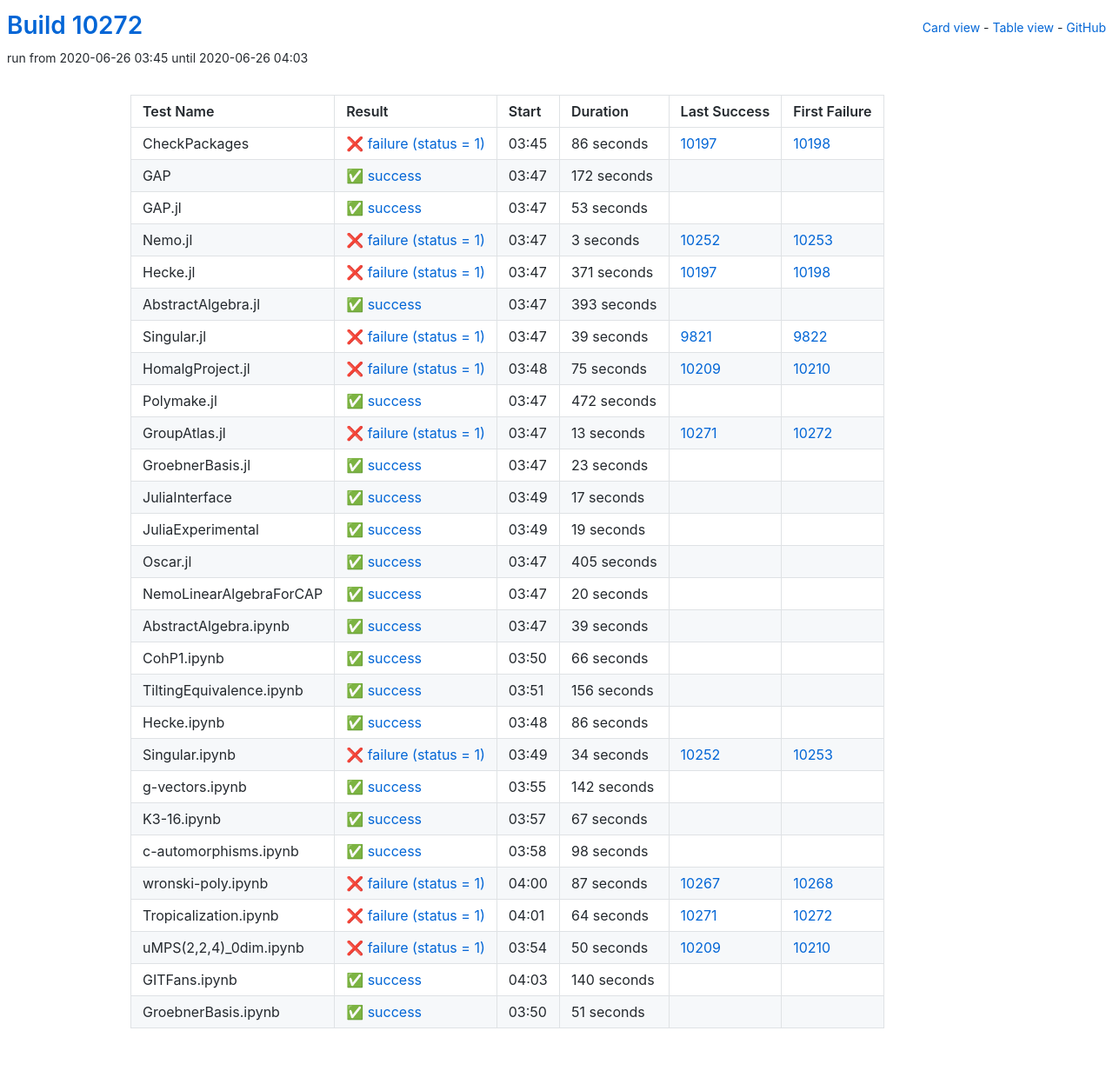
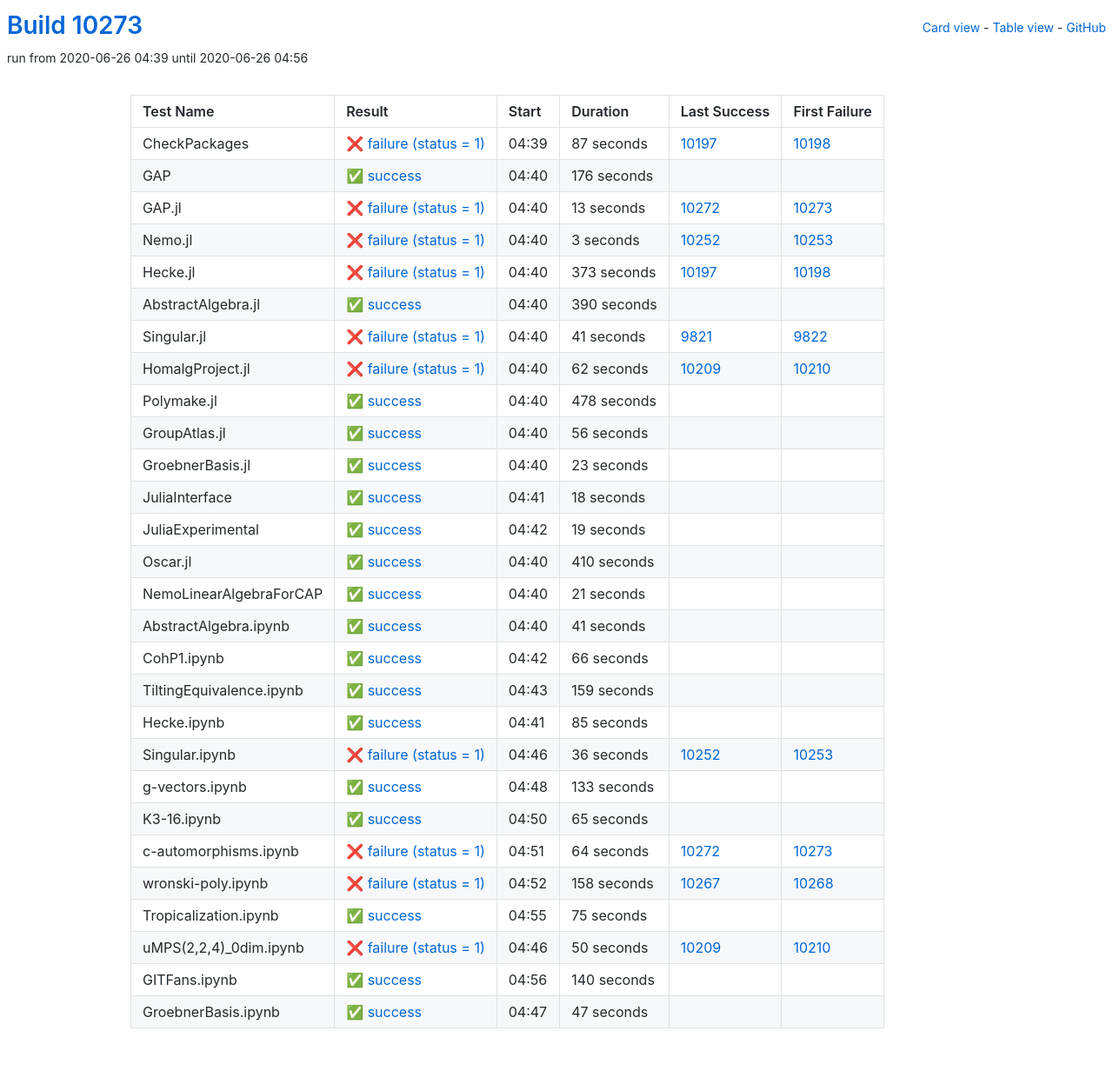
Before and after one commit to oscar-system/oscar-ci-status, a Jekyll site: the page built from table.html, in a window 1280 px wide. Shown: the whole page at 87% size. Built offline with Jekyll 4.4.1, drawn with Linux system fonts in a browser that asks for light colours.

Commit message:
Build #10273

```diff
--- a/_data/ci.yml
+++ b/_data/ci.yml
@@ -1,6 +1,6 @@
 ---
-build: 10272
-build_url: https://oscarci.mathematik.uni-kl.de/job/oscar/10272/
+build: 10273
+build_url: https://oscarci.mathematik.uni-kl.de/job/oscar/10273/
 job: oscar
 organization: oscar-system
 repo: oscar-ci-status
@@ -8,44 +8,44 @@
 tests:
 - name: CheckPackages
   id: checkpackages
-  log: https://oscarci.mathematik.uni-kl.de/job/oscar/10272/artifact/logs/build-10272/CheckPackages.log
-  start: 2020-06-26 03:45
+  log: https://oscarci.mathematik.uni-kl.de/job/oscar/10273/artifact/logs/build-10273/CheckPackages.log
+  start: 2020-06-26 04:39
   success: false
   exitcode: 1
   status: failure
-  duration: 86
+  duration: 87
   last_success: 10197
   last_success_url: https://oscarci.mathematik.uni-kl.de/job/oscar/10197/
   first_failure: 10198
   first_failure_url: https://oscarci.mathematik.uni-kl.de/job/oscar/10198/
 - name: GAP
   id: gap
-  log: https://oscarci.mathematik.uni-kl.de/job/oscar/10272/artifact/logs/build-10272/GAP.log
-  start: 2020-06-26 03:47
+  log: https://oscarci.mathematik.uni-kl.de/job/oscar/10273/artifact/logs/build-10273/GAP.log
+  start: 2020-06-26 04:40
   success: true
   exitcode: 0
   status: success
-  duration: 172
+  duration: 176
   last_success: false
   last_success_url:
   first_failure: false
   first_failure_url:
 - name: GAP.jl
   id: gap-jl
-  log: https://oscarci.mathematik.uni-kl.de/job/oscar/10272/artifact/logs/build-10272/GAP.jl.log
-  start: 2020-06-26 03:47
-  success: true
-  exitcode: 0
-  status: success
-  duration: 53
-  last_success: false
-  last_success_url:
-  first_failure: false
-  first_failure_url:
+  log: https://oscarci.mathematik.uni-kl.de/job/oscar/10273/artifact/logs/build-10273/GAP.jl.log
+  start: 2020-06-26 04:40
+  success: false
+  exitcode: 1
+  status: failure
+  duration: 13
+  last_success: 10272
+  last_success_url: https://oscarci.mathematik.uni-kl.de/job/oscar/10272/
+  first_failure: 10273
+  first_failure_url: https://oscarci.mathematik.uni-kl.de/job/oscar/10273/
 - name: Nemo.jl
   id: nemo-jl
-  log: https://oscarci.mathematik.uni-kl.de/job/oscar/10272/artifact/logs/build-10272/Nemo.jl.log
-  start: 2020-06-26 03:47
+  log: https://oscarci.mathematik.uni-kl.de/job/oscar/10273/artifact/logs/build-10273/Nemo.jl.log
+  start: 2020-06-26 04:40
   success: false
   exitcode: 1
   status: failure
@@ -56,80 +56,80 @@
   first_failure_url: https://oscarci.mathematik.uni-kl.de/job/oscar/10253/
 - name: Hecke.jl
   id: hecke-jl
-  log: https://oscarci.mathematik.uni-kl.de/job/oscar/10272/artifact/logs/build-10272/Hecke.jl.log
-  start: 2020-06-26 03:47
+  log: https://oscarci.mathematik.uni-kl.de/job/oscar/10273/artifact/logs/build-10273/Hecke.jl.log
+  start: 2020-06-26 04:40
   success: false
   exitcode: 1
   status: failure
-  duration: 371
+  duration: 373
   last_success: 10197
   last_success_url: https://oscarci.mathematik.uni-kl.de/job/oscar/10197/
   first_failure: 10198
   first_failure_url: https://oscarci.mathematik.uni-kl.de/job/oscar/10198/
 - name: AbstractAlgebra.jl
   id: abstractalgebra-jl
-  log: https://oscarci.mathematik.uni-kl.de/job/oscar/10272/artifact/logs/build-10272/AbstractAlgebra.jl.log
-  start: 2020-06-26 03:47
+  log: https://oscarci.mathematik.uni-kl.de/job/oscar/10273/artifact/logs/build-10273/AbstractAlgebra.jl.log
+  start: 2020-06-26 04:40
   success: true
   exitcode: 0
   status: success
-  duration: 393
+  duration: 390
   last_success: false
   last_success_url:
   first_failure: false
   first_failure_url:
 - name: Singular.jl
   id: singular-jl
-  log: https://oscarci.mathematik.uni-kl.de/job/oscar/10272/artifact/logs/build-10272/Singular.jl.log
-  start: 2020-06-26 03:47
+  log: https://oscarci.mathematik.uni-kl.de/job/oscar/10273/artifact/logs/build-10273/Singular.jl.log
+  start: 2020-06-26 04:40
   success: false
   exitcode: 1
   status: failure
-  duration: 39
+  duration: 41
   last_success: 9821
   last_success_url: https://oscarci.mathematik.uni-kl.de/job/oscar/9821/
   first_failure: 9822
   first_failure_url: https://oscarci.mathematik.uni-kl.de/job/oscar/9822/
 - name: HomalgProject.jl
   id: homalgproject-jl
-  log: https://oscarci.mathematik.uni-kl.de/job/oscar/10272/artifact/logs/build-10272/HomalgProject.jl.log
-  start: 2020-06-26 03:48
+  log: https://oscarci.mathematik.uni-kl.de/job/oscar/10273/artifact/logs/build-10273/HomalgProject.jl.log
+  start: 2020-06-26 04:40
   success: false
   exitcode: 1
   status: failure
-  duration: 75
+  duration: 62
   last_success: 10209
   last_success_url: https://oscarci.mathematik.uni-kl.de/job/oscar/10209/
   first_failure: 10210
   first_failure_url: https://oscarci.mathematik.uni-kl.de/job/oscar/10210/
 - name: Polymake.jl
   id: polymake-jl
-  log: https://oscarci.mathematik.uni-kl.de/job/oscar/10272/artifact/logs/build-10272/Polymake.jl.log
-  start: 2020-06-26 03:47
+  log: https://oscarci.mathematik.uni-kl.de/job/oscar/10273/artifact/logs/build-10273/Polymake.jl.log
+  start: 2020-06-26 04:40
   success: true
   exitcode: 0
   status: success
-  duration: 472
+  duration: 478
   last_success: false
   last_success_url:
   first_failure: false
   first_failure_url:
 - name: GroupAtlas.jl
   id: groupatlas-jl
-  log: https://oscarci.mathematik.uni-kl.de/job/oscar/10272/artifact/logs/build-10272/GroupAtlas.jl.log
-  start: 2020-06-26 03:47
-  success: false
-  exitcode: 1
-  status: failure
-  duration: 13
-  last_success: 10271
-  last_success_url: https://oscarci.mathematik.uni-kl.de/job/oscar/10271/
-  first_failure: 10272
-  first_failure_url: https://oscarci.mathematik.uni-kl.de/job/oscar/10272/
+  log: https://oscarci.mathematik.uni-kl.de/job/oscar/10273/artifact/logs/build-10273/GroupAtlas.jl.log
+  start: 2020-06-26 04:40
+  success: true
+  exitcode: 0
+  status: success
+  duration: 56
+  last_success: false
+  last_success_url:
+  first_failure: false
+  first_failure_url:
 - name: GroebnerBasis.jl
   id: groebnerbasis-jl
-  log: https://oscarci.mathematik.uni-kl.de/job/oscar/10272/artifact/logs/build-10272/GroebnerBasis.jl.log
-  start: 2020-06-26 03:47
+  log: https://oscarci.mathematik.uni-kl.de/job/oscar/10273/artifact/logs/build-10273/GroebnerBasis.jl.log
+  start: 2020-06-26 04:40
   success: true
   exitcode: 0
   status: success
@@ -140,20 +140,20 @@
   first_failure_url:
 - name: JuliaInterface
   id: juliainterface
-  log: https://oscarci.mathematik.uni-kl.de/job/oscar/10272/artifact/logs/build-10272/JuliaInterface.log
-  start: 2020-06-26 03:49
+  log: https://oscarci.mathematik.uni-kl.de/job/oscar/10273/artifact/logs/build-10273/JuliaInterface.log
+  start: 2020-06-26 04:41
   success: true
   exitcode: 0
   status: success
-  duration: 17
+  duration: 18
   last_success: false
   last_success_url:
   first_failure: false
   first_failure_url:
 - name: JuliaExperimental
   id: juliaexperimental
-  log: https://oscarci.mathematik.uni-kl.de/job/oscar/10272/artifact/logs/build-10272/JuliaExperimental.log
-  start: 2020-06-26 03:49
+  log: https://oscarci.mathematik.uni-kl.de/job/oscar/10273/artifact/logs/build-10273/JuliaExperimental.log
+  start: 2020-06-26 04:42
   success: true
   exitcode: 0
   status: success
@@ -164,44 +164,44 @@
   first_failure_url:
 - name: Oscar.jl
   id: oscar-jl
-  log: https://oscarci.mathematik.uni-kl.de/job/oscar/10272/artifact/logs/build-10272/Oscar.jl.log
-  start: 2020-06-26 03:47
+  log: https://oscarci.mathematik.uni-kl.de/job/oscar/10273/artifact/logs/build-10273/Oscar.jl.log
+  start: 2020-06-26 04:40
   success: true
   exitcode: 0
   status: success
-  duration: 405
+  duration: 410
   last_success: false
   last_success_url:
   first_failure: false
   first_failure_url:
 - name: NemoLinearAlgebraForCAP
   id: nemolinearalgebraforcap
-  log: https://oscarci.mathematik.uni-kl.de/job/oscar/10272/artifact/logs/build-10272/NemoLinearAlgebraForCAP.log
-  start: 2020-06-26 03:47
+  log: https://oscarci.mathematik.uni-kl.de/job/oscar/10273/artifact/logs/build-10273/NemoLinearAlgebraForCAP.log
+  start: 2020-06-26 04:40
   success: true
   exitcode: 0
   status: success
-  duration: 20
+  duration: 21
   last_success: false
   last_success_url:
   first_failure: false
   first_failure_url:
 - name: AbstractAlgebra.ipynb
   id: abstractalgebra-ipynb
-  log: https://oscarci.mathematik.uni-kl.de/job/oscar/10272/artifact/logs/build-10272/AbstractAlgebra.ipynb.log
-  start: 2020-06-26 03:47
+  log: https://oscarci.mathematik.uni-kl.de/job/oscar/10273/artifact/logs/build-10273/AbstractAlgebra.ipynb.log
+  start: 2020-06-26 04:40
   success: true
   exitcode: 0
   status: success
-  duration: 39
+  duration: 41
   last_success: false
   last_success_url:
   first_failure: false
   first_failure_url:
 - name: CohP1.ipynb
   id: cohp1-ipynb
-  log: https://oscarci.mathematik.uni-kl.de/job/oscar/10272/artifact/logs/build-10272/CohP1.ipynb.log
-  start: 2020-06-26 03:50
+  log: https://oscarci.mathematik.uni-kl.de/job/oscar/10273/artifact/logs/build-10273/CohP1.ipynb.log
+  start: 2020-06-26 04:42
   success: true
   exitcode: 0
   status: success
@@ -212,104 +212,104 @@
   first_failure_url:
 - name: TiltingEquivalence.ipynb
   id: tiltingequivalence-ipynb
-  log: https://oscarci.mathematik.uni-kl.de/job/oscar/10272/artifact/logs/build-10272/TiltingEquivalence.ipynb.log
-  start: 2020-06-26 03:51
+  log: https://oscarci.mathematik.uni-kl.de/job/oscar/10273/artifact/logs/build-10273/TiltingEquivalence.ipynb.log
+  start: 2020-06-26 04:43
   success: true
   exitcode: 0
   status: success
-  duration: 156
+  duration: 159
   last_success: false
   last_success_url:
   first_failure: false
   first_failure_url:
 - name: Hecke.ipynb
   id: hecke-ipynb
-  log: https://oscarci.mathematik.uni-kl.de/job/oscar/10272/artifact/logs/build-10272/Hecke.ipynb.log
-  start: 2020-06-26 03:48
+  log: https://oscarci.mathematik.uni-kl.de/job/oscar/10273/artifact/logs/build-10273/Hecke.ipynb.log
+  start: 2020-06-26 04:41
   success: true
   exitcode: 0
   status: success
-  duration: 86
+  duration: 85
   last_success: false
   last_success_url:
   first_failure: false
   first_failure_url:
 - name: Singular.ipynb
   id: singular-ipynb
-  log: https://oscarci.mathematik.uni-kl.de/job/oscar/10272/artifact/logs/build-10272/Singular.ipynb.log
-  start: 2020-06-26 03:49
+  log: https://oscarci.mathematik.uni-kl.de/job/oscar/10273/artifact/logs/build-10273/Singular.ipynb.log
+  start: 2020-06-26 04:46
   success: false
   exitcode: 1
   status: failure
-  duration: 34
+  duration: 36
   last_success: 10252
   last_success_url: https://oscarci.mathematik.uni-kl.de/job/oscar/10252/
   first_failure: 10253
   first_failure_url: https://oscarci.mathematik.uni-kl.de/job/oscar/10253/
 - name: g-vectors.ipynb
   id: g-vectors-ipynb
-  log: https://oscarci.mathematik.uni-kl.de/job/oscar/10272/artifact/logs/build-10272/g-vectors.ipynb.log
-  start: 2020-06-26 03:55
+  log: https://oscarci.mathematik.uni-kl.de/job/oscar/10273/artifact/logs/build-10273/g-vectors.ipynb.log
+  start: 2020-06-26 04:48
   success: true
   exitcode: 0
   status: success
-  duration: 142
+  duration: 133
   last_success: false
   last_success_url:
   first_failure: false
   first_failure_url:
 - name: K3-16.ipynb
   id: k3-16-ipynb
-  log: https://oscarci.mathematik.uni-kl.de/job/oscar/10272/artifact/logs/build-10272/K3-16.ipynb.log
-  start: 2020-06-26 03:57
+  log: https://oscarci.mathematik.uni-kl.de/job/oscar/10273/artifact/logs/build-10273/K3-16.ipynb.log
+  start: 2020-06-26 04:50
   success: true
   exitcode: 0
   status: success
-  duration: 67
+  duration: 65
   last_success: false
   last_success_url:
   first_failure: false
   first_failure_url:
 - name: c-automorphisms.ipynb
   id: c-automorphisms-ipynb
-  log: https://oscarci.mathematik.uni-kl.de/job/oscar/10272/artifact/logs/build-10272/c-automorphisms.ipynb.log
-  start: 2020-06-26 03:58
-  success: true
-  exitcode: 0
-  status: success
-  duration: 98
-  last_success: false
-  last_success_url:
-  first_failure: false
-  first_failure_url:
-- name: wronski-poly.ipynb
-  id: wronski-poly-ipynb
-  log: https://oscarci.mathematik.uni-kl.de/job/oscar/10272/artifact/logs/build-10272/wronski-poly.ipynb.log
-  start: 2020-06-26 04:00
+  log: https://oscarci.mathematik.uni-kl.de/job/oscar/10273/artifact/logs/build-10273/c-automorphisms.ipynb.log
+  start: 2020-06-26 04:51
   success: false
   exitcode: 1
   status: failure
-  duration: 87
+  duration: 64
+  last_success: 10272
+  last_success_url: https://oscarci.mathematik.uni-kl.de/job/oscar/10272/
+  first_failure: 10273
+  first_failure_url: https://oscarci.mathematik.uni-kl.de/job/oscar/10273/
+- name: wronski-poly.ipynb
+  id: wronski-poly-ipynb
+  log: https://oscarci.mathematik.uni-kl.de/job/oscar/10273/artifact/logs/build-10273/wronski-poly.ipynb.log
+  start: 2020-06-26 04:52
+  success: false
+  exitcode: 1
+  status: failure
+  duration: 158
   last_success: 10267
   last_success_url: https://oscarci.mathematik.uni-kl.de/job/oscar/10267/
   first_failure: 10268
   first_failure_url: https://oscarci.mathematik.uni-kl.de/job/oscar/10268/
 - name: Tropicalization.ipynb
   id: tropicalization-ipynb
-  log: https://oscarci.mathematik.uni-kl.de/job/oscar/10272/artifact/logs/build-10272/Tropicalization.ipynb.log
-  start: 2020-06-26 04:01
-  success: false
-  exitcode: 1
-  status: failure
-  duration: 64
-  last_success: 10271
-  last_success_url: https://oscarci.mathematik.uni-kl.de/job/oscar/10271/
-  first_failure: 10272
-  first_failure_url: https://oscarci.mathematik.uni-kl.de/job/oscar/10272/
+  log: https://oscarci.mathematik.uni-kl.de/job/oscar/10273/artifact/logs/build-10273/Tropicalization.ipynb.log
+  start: 2020-06-26 04:55
+  success: true
+  exitcode: 0
+  status: success
+  duration: 75
+  last_success: false
+  last_success_url:
+  first_failure: false
+  first_failure_url:
 - name: uMPS(2,2,4)_0dim.ipynb
   id: umps-2-2-4-0dim-ipynb
-  log: https://oscarci.mathematik.uni-kl.de/job/oscar/10272/artifact/logs/build-10272/uMPS-2-2-4-_0dim.ipynb.log
-  start: 2020-06-26 03:54
+  log: https://oscarci.mathematik.uni-kl.de/job/oscar/10273/artifact/logs/build-10273/uMPS-2-2-4-_0dim.ipynb.log
+  start: 2020-06-26 04:46
   success: false
   exitcode: 1
   status: failure
@@ -320,8 +320,8 @@
   first_failure_url: https://oscarci.mathematik.uni-kl.de/job/oscar/10210/
 - name: GITFans.ipynb
   id: gitfans-ipynb
-  log: https://oscarci.mathematik.uni-kl.de/job/oscar/10272/artifact/logs/build-10272/GITFans.ipynb.log
-  start: 2020-06-26 04:03
+  log: https://oscarci.mathematik.uni-kl.de/job/oscar/10273/artifact/logs/build-10273/GITFans.ipynb.log
+  start: 2020-06-26 04:56
   success: true
   exitcode: 0
   status: success
@@ -332,12 +332,12 @@
   first_failure_url:
 - name: GroebnerBasis.ipynb
   id: groebnerbasis-ipynb
-  log: https://oscarci.mathematik.uni-kl.de/job/oscar/10272/artifact/logs/build-10272/GroebnerBasis.ipynb.log
-  start: 2020-06-26 03:50
+  log: https://oscarci.mathematik.uni-kl.de/job/oscar/10273/artifact/logs/build-10273/GroebnerBasis.ipynb.log
+  start: 2020-06-26 04:47
   success: true
   exitcode: 0
   status: success
-  duration: 51
+  duration: 47
   last_success: false
   last_success_url:
   first_failure: false
```
Also changed, not shown: README.md.
